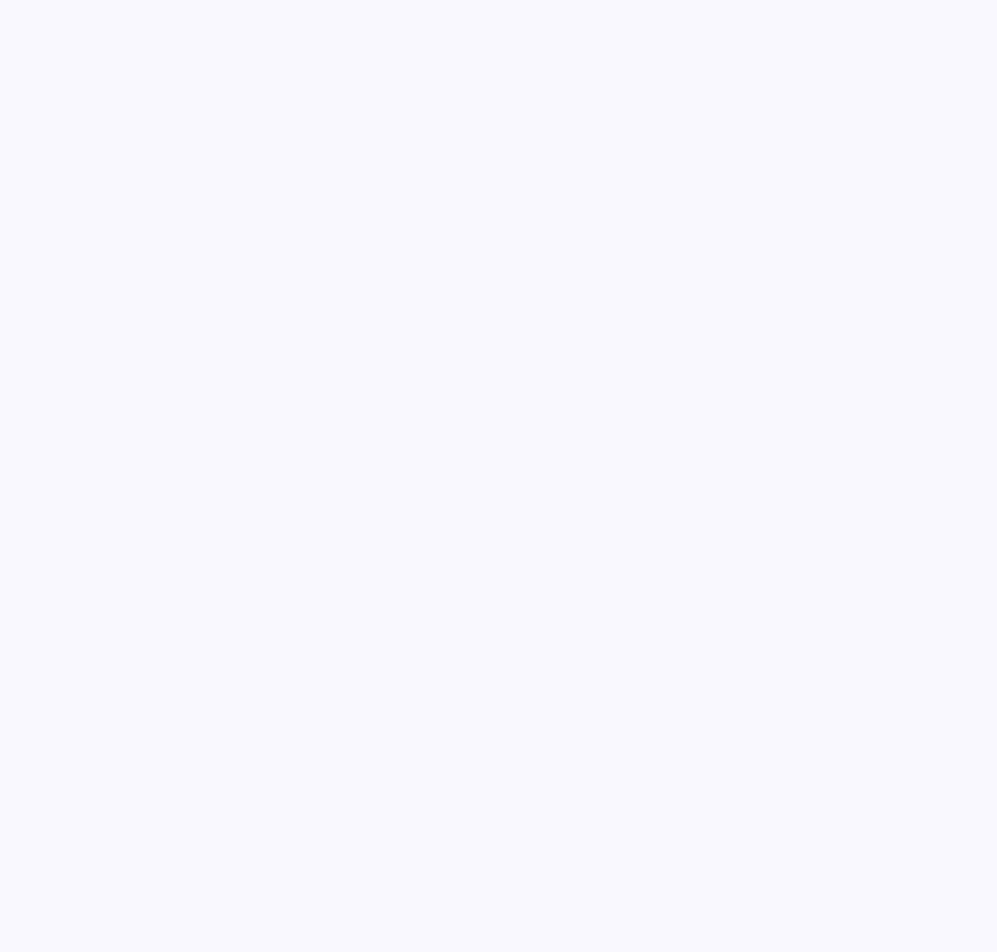
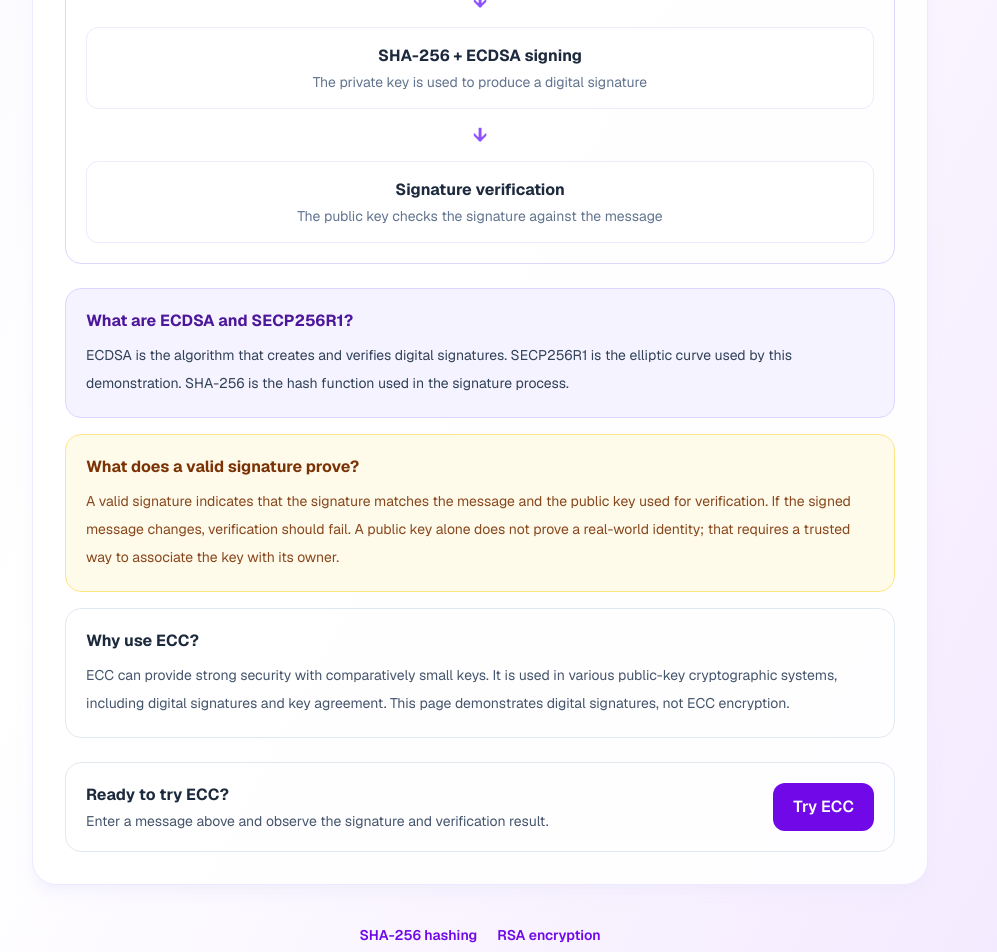
Before and after one commit to dsrathore1/CipherVault, a Next.js app in the folder frontend/: page /ecc in a window 1280 px wide. Shown: the part 1440-2392 px from the top of the page, without its empty margins (160-1157 px from the left). Before the commit the page ends 800 px from the top, so only its background shows below. Built offline with nearby package versions, Linux system fonts and the light colour scheme.

Commit message:
feat(ecc): add interactive ECC learning guide

```diff
--- a/frontend/src/app/ecc/page.js
+++ b/frontend/src/app/ecc/page.js
@@ -78,6 +78,30 @@ export default function ECCPage() {
         setCopied("");
     }
 
+    const learningSteps = [
+        {
+            number: "01",
+            icon: "🔑",
+            title: "Create a key pair",
+            description:
+                "ECC uses elliptic-curve mathematics to support public-key cryptography. The private key stays secret, while the corresponding public key can be shared.",
+        },
+        {
+            number: "02",
+            icon: "✍️",
+            title: "Sign the message",
+            description:
+                "ECDSA uses the private key to create a digital signature for a message. CipherVault uses SHA-256 as part of this signing process.",
+        },
+        {
+            number: "03",
+            icon: "✓",
+            title: "Verify the signature",
+            description:
+                "The verifier uses the corresponding public key, the message, and the signature to check whether the signature is valid.",
+        },
+    ];
+
     return (
         <main className="min-h-screen bg-linear-to-br from-violet-50 via-white to-purple-100 px-5 py-8 text-slate-800 transition-colors duration-200 dark:from-[#100b1f] dark:via-[#100b1f] dark:to-[#211238] dark:text-slate-100 sm:py-12">
             <div className="mx-auto max-w-4xl">
@@ -131,7 +155,6 @@ export default function ECCPage() {
                                 setError("");
                                 setResult(null);
                             }}
-                            maxLength={1000}
                             rows={5}
                             placeholder="Enter your message here..."
                             className="mt-3 w-full resize-y rounded-xl border border-violet-200 bg-white p-4 text-sm leading-6 text-slate-800 outline-none transition placeholder:text-slate-400 focus:border-violet-500 focus:ring-4 focus:ring-violet-100 dark:border-slate-600 dark:bg-slate-900 dark:text-slate-100 dark:placeholder:text-slate-500 dark:focus:border-violet-400 dark:focus:ring-violet-900/40"
@@ -193,8 +216,8 @@ export default function ECCPage() {
 
                                 <span
                                     className={`rounded-full px-3 py-1 text-xs font-bold ${result.signature_verified
-                                            ? "bg-green-100 text-green-800 dark:bg-green-900/60 dark:text-green-200"
-                                            : "bg-red-100 text-red-800 dark:bg-red-900/60 dark:text-red-200"
+                                        ? "bg-green-100 text-green-800 dark:bg-green-900/60 dark:text-green-200"
+                                        : "bg-red-100 text-red-800 dark:bg-red-900/60 dark:text-red-200"
                                         }`}
                                 >
                                     {result.signature_verified
@@ -269,6 +292,168 @@ export default function ECCPage() {
                         </section>
                     )}
                 </section>
+
+                {/* ECC learning guide */}
+                <section
+                    aria-labelledby="ecc-learning-title"
+                    className="mt-8 rounded-3xl border border-violet-100 bg-white/90 p-6 shadow-lg shadow-violet-100/50 transition-colors duration-200 dark:border-slate-700 dark:bg-[#1c1530]/95 dark:shadow-none sm:p-8"
+                >
+                    <p className="text-sm font-bold uppercase tracking-widest text-violet-600 dark:text-violet-300">
+                        Understand the technology
+                    </p>
+
+                    <h2
+                        id="ecc-learning-title"
+                        className="mt-3 text-2xl font-extrabold sm:text-3xl"
+                    >
+                        How ECC Digital Signatures Work
+                    </h2>
+
+                    <p className="mt-4 leading-7 text-slate-600 dark:text-slate-300">
+                        Elliptic Curve Cryptography (ECC) is a family of public-key
+                        cryptographic techniques based on elliptic-curve mathematics.
+                        This CipherVault demonstration uses ECDSA, the Elliptic Curve
+                        Digital Signature Algorithm, to sign and verify messages.
+                    </p>
+
+                    <div className="mt-7 grid gap-4 sm:grid-cols-3">
+                        {learningSteps.map((step) => (
+                            <article
+                                key={step.number}
+                                className="rounded-2xl border border-violet-100 bg-violet-50/70 p-5 dark:border-slate-700 dark:bg-slate-800/70"
+                            >
+                                <div className="flex items-center justify-between">
+                                    <span className="text-2xl" aria-hidden="true">
+                                        {step.icon}
+                                    </span>
+                                    <span className="text-xs font-extrabold tracking-widest text-violet-500 dark:text-violet-300">
+                                        STEP {step.number}
+                                    </span>
+                                </div>
+
+                                <h3 className="mt-4 font-bold">{step.title}</h3>
+
+                                <p className="mt-2 text-sm leading-6 text-slate-600 dark:text-slate-300">
+                                    {step.description}
+                                </p>
+                            </article>
+                        ))}
+                    </div>
+
+                    <div className="mt-6 overflow-hidden rounded-2xl border border-violet-200 dark:border-violet-800">
+                        <div className="bg-violet-100 px-5 py-3 dark:bg-violet-950/70">
+                            <h3 className="font-bold text-violet-900 dark:text-violet-200">
+                                The signature process
+                            </h3>
+                        </div>
+
+                        <div className="space-y-3 p-5">
+                            <div className="rounded-xl border border-violet-100 bg-white p-4 text-center dark:border-slate-700 dark:bg-slate-800">
+                                <p className="font-bold">Original message</p>
+                                <p className="mt-1 text-sm text-slate-500 dark:text-slate-400">
+                                    The data you want to sign
+                                </p>
+                            </div>
+
+                            <div className="text-center text-xl font-bold text-violet-500" aria-hidden="true">
+                                ↓
+                            </div>
+
+                            <div className="rounded-xl border border-violet-100 bg-white p-4 text-center dark:border-slate-700 dark:bg-slate-800">
+                                <p className="font-bold">SHA-256 + ECDSA signing</p>
+                                <p className="mt-1 text-sm text-slate-500 dark:text-slate-400">
+                                    The private key is used to produce a digital signature
+                                </p>
+                            </div>
+
+                            <div className="text-center text-xl font-bold text-violet-500" aria-hidden="true">
+                                ↓
+                            </div>
+
+                            <div className="rounded-xl border border-violet-100 bg-white p-4 text-center dark:border-slate-700 dark:bg-slate-800">
+                                <p className="font-bold">Signature verification</p>
+                                <p className="mt-1 text-sm text-slate-500 dark:text-slate-400">
+                                    The public key checks the signature against the message
+                                </p>
+                            </div>
+                        </div>
+                    </div>
+
+                    <div className="mt-6 rounded-2xl border border-violet-200 bg-violet-50 p-5 dark:border-violet-800 dark:bg-violet-950/40">
+                        <h3 className="font-bold text-violet-900 dark:text-violet-200">
+                            What are ECDSA and SECP256R1?
+                        </h3>
+
+                        <p className="mt-2 text-sm leading-7 text-slate-700 dark:text-slate-300">
+                            ECDSA is the algorithm that creates and verifies digital
+                            signatures. SECP256R1 is the elliptic curve used by this
+                            demonstration. SHA-256 is the hash function used in the
+                            signature process.
+                        </p>
+                    </div>
+
+                    <div className="mt-4 rounded-2xl border border-amber-200 bg-amber-50 p-5 dark:border-amber-900 dark:bg-amber-950/30">
+                        <h3 className="font-bold text-amber-900 dark:text-amber-200">
+                            What does a valid signature prove?
+                        </h3>
+
+                        <p className="mt-2 text-sm leading-7 text-amber-900/90 dark:text-amber-100/90">
+                            A valid signature indicates that the signature matches the
+                            message and the public key used for verification. If the
+                            signed message changes, verification should fail. A public
+                            key alone does not prove a real-world identity; that
+                            requires a trusted way to associate the key with its owner.
+                        </p>
+                    </div>
+
+                    <div className="mt-4 rounded-2xl border border-slate-200 p-5 dark:border-slate-700">
+                        <h3 className="font-bold">Why use ECC?</h3>
+
+                        <p className="mt-2 text-sm leading-7 text-slate-600 dark:text-slate-300">
+                            ECC can provide strong security with comparatively small
+                            keys. It is used in various public-key cryptographic
+                            systems, including digital signatures and key agreement.
+                            This page demonstrates digital signatures, not ECC
+                            encryption.
+                        </p>
+                    </div>
+
+                    <div className="mt-6 flex flex-col gap-3 rounded-2xl border border-slate-200 p-5 dark:border-slate-700 sm:flex-row sm:items-center sm:justify-between">
+                        <div>
+                            <h3 className="font-bold">Ready to try ECC?</h3>
+                            <p className="mt-1 text-sm text-slate-600 dark:text-slate-300">
+                                Enter a message above and observe the signature and
+                                verification result.
+                            </p>
+                        </div>
+
+                        <button
+                            type="button"
+                            onClick={() => {
+                                document.getElementById("ecc-message")?.focus();
+                            }}
+                            className="shrink-0 rounded-xl bg-violet-700 px-5 py-3 font-semibold text-white transition hover:bg-violet-800"
+                        >
+                            Try ECC
+                        </button>
+                    </div>
+                </section>
+
+                <footer className="mt-10 flex flex-wrap justify-center gap-5 text-sm text-slate-500 dark:text-slate-400">
+                    <Link
+                        href="/hash"
+                        className="font-semibold text-violet-700 hover:underline dark:text-violet-300"
+                    >
+                        SHA-256 hashing
+                    </Link>
+
+                    <Link
+                        href="/rsa"
+                        className="font-semibold text-violet-700 hover:underline dark:text-violet-300"
+                    >
+                        RSA encryption
+                    </Link>
+                </footer>
             </div>
         </main>
     );
```
